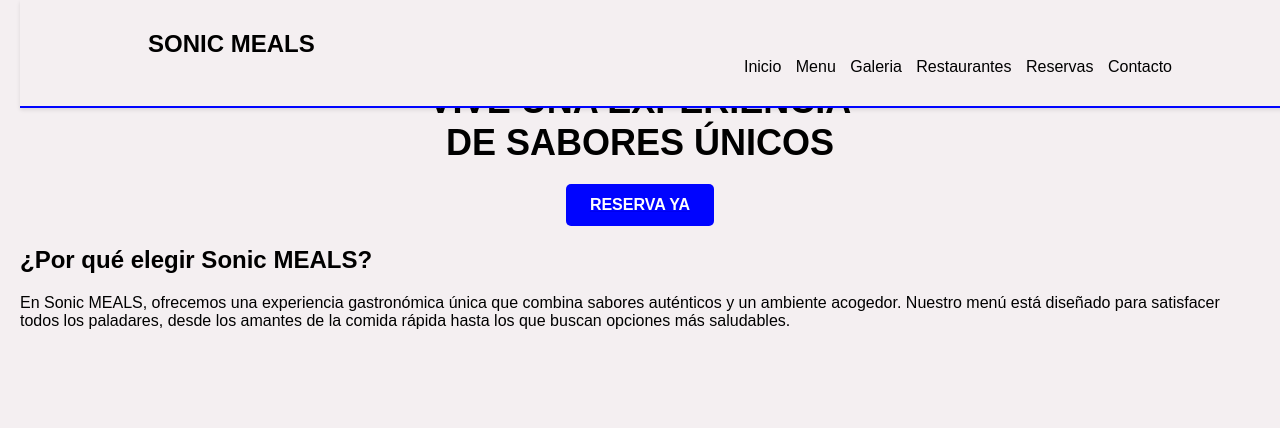
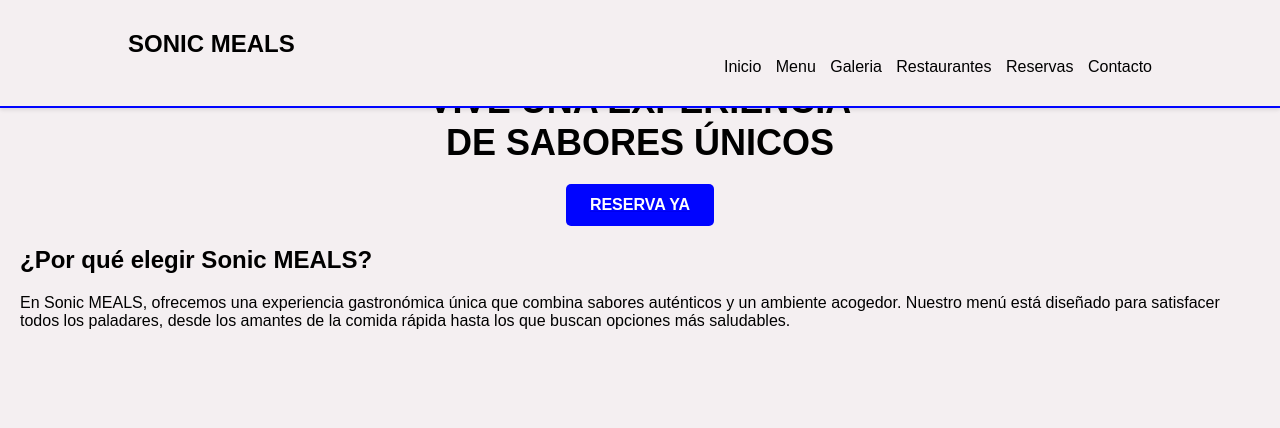
Before and after one commit to NicoBenejam/SonicMeals, a plain HTML site: page index.html in a window 1280 px wide. Shown: the top 428 px of the page. Drawn offline with Linux system fonts and the light colour scheme; grey boxes are pictures that could not be loaded.

Commit message:
Update style.css

```diff
--- a/style.css
+++ b/style.css
@@ -28,7 +28,7 @@ header {
     overflow: hidden;
     box-shadow: 0 2px 4px rgba(0, 0, 0, 0.1);
     position : fixed;
-    top : 0;
+    top : 0; left : 0;
     width : 100%;
     z-index : 1000;
 }
```
